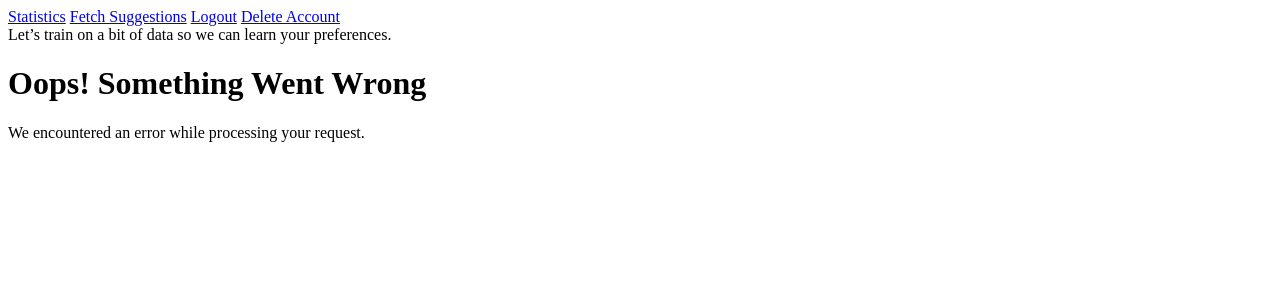
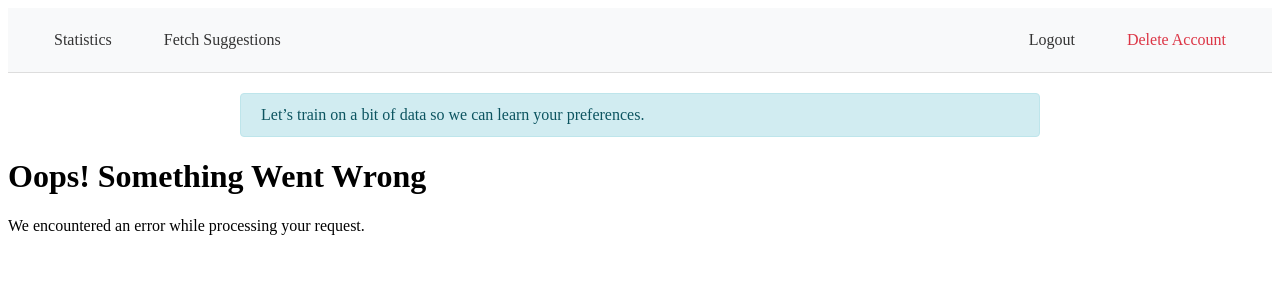
Before and after one commit to DoPe-EyeSZ/FOOD-REC, a Flask app: page /user_submission in a window 1280 px wide. Shown: the top 300 px of the page. Run offline with Flask 3, Linux system fonts and the light colour scheme; the visitor is signed in with stand-in values (Sample User, id 1); data that the repository does not hold is empty; some libraries are stand-ins or nearby versions.

Commit message:
styled nav bar

```diff
--- a/app/static/base.css
+++ b/app/static/base.css
@@ -71,3 +71,58 @@
 .link-primary:hover {
     text-decoration: underline;
 }
+
+/* Navigation Bar */
+.navbar {
+    display: flex;
+    justify-content: space-between;
+    align-items: center;
+    background-color: #f8f9fa;
+    padding: 15px 30px;
+    border-bottom: 1px solid #ddd;
+}
+
+.nav-left {
+    display: flex;
+    gap: 20px;
+}
+
+.nav-right {
+    display: flex;
+    gap: 20px;
+}
+
+.nav-link {
+    color: #333;
+    text-decoration: none;
+    padding: 8px 16px;
+    border-radius: 4px;
+    transition: background-color 0.3s;
+}
+
+.nav-link:hover {
+    background-color: #e9ecef;
+}
+
+.nav-link-danger {
+    color: #dc3545;
+}
+
+.nav-link-danger:hover {
+    background-color: #f8d7da;
+}
+
+/* Flash Messages */
+.flash-messages {
+    max-width: 800px;
+    margin: 20px auto;
+}
+
+.flash-message {
+    padding: 12px 20px;
+    margin-bottom: 10px;
+    background-color: #d1ecf1;
+    border: 1px solid #bee5eb;
+    border-radius: 4px;
+    color: #0c5460;
+}
--- a/app/templates/logged_in_base.html
+++ b/app/templates/logged_in_base.html
@@ -1,6 +1,5 @@
 <!DOCTYPE html>
 <html lang="en">
-
 
 <head>
     <meta charset="UTF-8">
@@ -12,19 +11,24 @@
 
 <body>
 
-    <nav>
-        <a href="{{url_for('submission.statistics')}}">Statistics</a>
-        <a href="{{url_for('submission.user_submission')}}">Fetch Suggestions</a>
-        <a href="{{url_for('submission.logout')}}">Logout</a>
-        <a href="{{url_for('submission.delete_user')}}">Delete Account</a>
-
+    <nav class="navbar">
+        <div class="nav-left">
+            <a href="{{url_for('submission.statistics')}}" class="nav-link">Statistics</a>
+            <a href="{{url_for('submission.user_submission')}}" class="nav-link">Fetch Suggestions</a>
+        </div>
+        <div class="nav-right">
+            <a href="{{url_for('submission.logout')}}" class="nav-link">Logout</a>
+            <a href="{{url_for('submission.delete_user')}}" class="nav-link nav-link-danger">Delete Account</a>
+        </div>
     </nav>
 
     {% with messages = get_flashed_messages() %}
       {% if messages %}
+        <div class="flash-messages">
           {% for message in messages %}
-            {{ message }}
+            <div class="flash-message">{{ message }}</div>
           {% endfor %}
+        </div>
       {% endif %}
     {% endwith %}
 
```
Also changed, not shown: app/templates/logged_out_base.html (+11 -4 lines).
